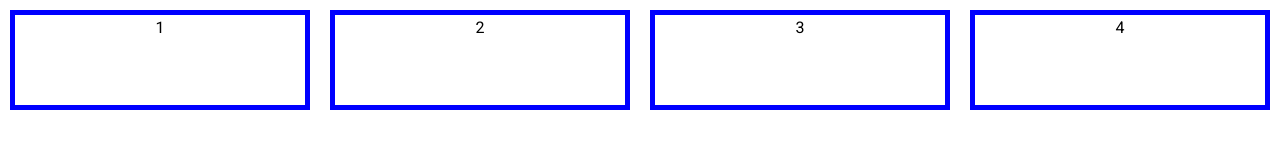
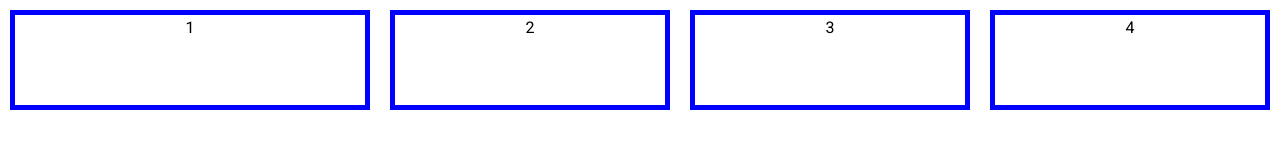
Before and after one commit to oliveroliverio/career_foundry_intro_2_frontend_dev, a plain HTML site: page practice.html in a window 1280 px wide. Drawn offline with nearby package versions, Linux system fonts and the light colour scheme.

Commit message:
make first child slightly bigger than the others: flex-grow:2

```diff
--- a/css/styles.css
+++ b/css/styles.css
@@ -107,3 +107,7 @@ button: focus {
 	flex-basis: 200px;
 	flex-grow: 1;
 }
+
+#container div:nth-child(1) {
+	flex-grow: 2;
+}
```
